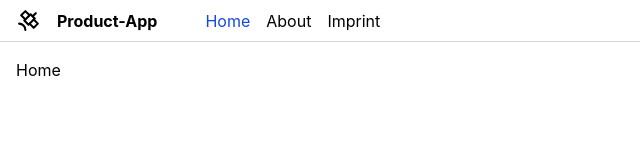
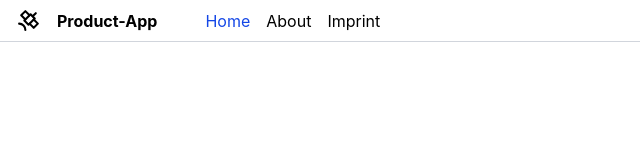
Before and after one commit to srutz/motd, a React (Vite) app: page / in a window 1280 px wide. Shown: the top 160 px of the page, without its empty margins (0-640 px from the left). Built offline with nearby package versions, Linux system fonts and the light colour scheme; no server answers.

Commit message:
before tanstack query

```diff
--- a/package.json
+++ b/package.json
@@ -11,6 +11,7 @@
   },
   "dependencies": {
     "@tailwindcss/vite": "^4.2.4",
+    "@tanstack/react-query": "^5.100.9",
     "@uidotdev/usehooks": "^2.4.1",
     "react": "^19.2.5",
     "react-dom": "^19.2.5",
--- a/src/HomePage.tsx
+++ b/src/HomePage.tsx
@@ -1,6 +1,8 @@
+import { useProduct } from "./useProduct"
 
 export function HomePage() {
+    const { data: product } = useProduct(18)
     return (
-        <div>Home</div>
+        <div>{product?.title}</div>
     )
 }
--- a/src/main.tsx
+++ b/src/main.tsx
@@ -5,6 +5,7 @@ import { HomePage } from './HomePage.tsx'
 import { AboutPage } from './AboutPage.tsx'
 import { ImprintPage } from './ImprintPage.tsx'
 import { Frame } from './Frame.tsx'
+import { QueryClient, QueryClientProvider } from '@tanstack/react-query'
 
 const rootElement = document.getElementById('root')!
 const reactRoot = createRoot(rootElement)
@@ -18,4 +19,10 @@ const router = createBrowserRouter([
     ] },
 ])
 
-reactRoot.render(<RouterProvider router={router} />)
+const queryClient = new QueryClient();
+
+reactRoot.render(
+    <QueryClientProvider client={queryClient}>
+        <RouterProvider router={router} />
+    </QueryClientProvider>
+)
--- /dev/null
+++ b/src/useProduct.ts
@@ -0,0 +1,16 @@
+import { useEffect, useState } from "react";
+import type { Product } from "./types";
+
+export function useProduct(id: number) {
+    const [ product, setProduct] = useState<Product|null>(null)
+    useEffect(() => {
+        (async () => {
+            const resp = await fetch("https://dummyjson.com/products/" + id)
+            const json = await resp.json()
+            setProduct(json);
+        })()
+
+    }, [id])
+    return { data: product }
+
+}
```
Also changed, not shown: 1 other file (tests, documents, lock files or other folders).
